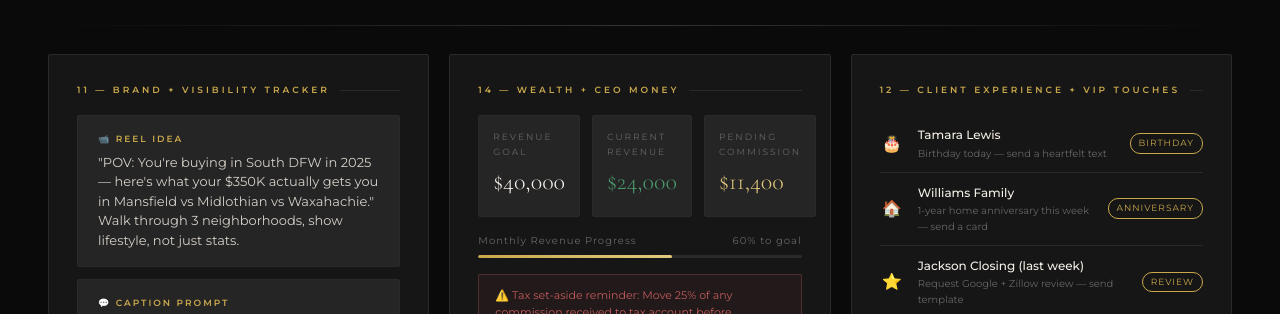
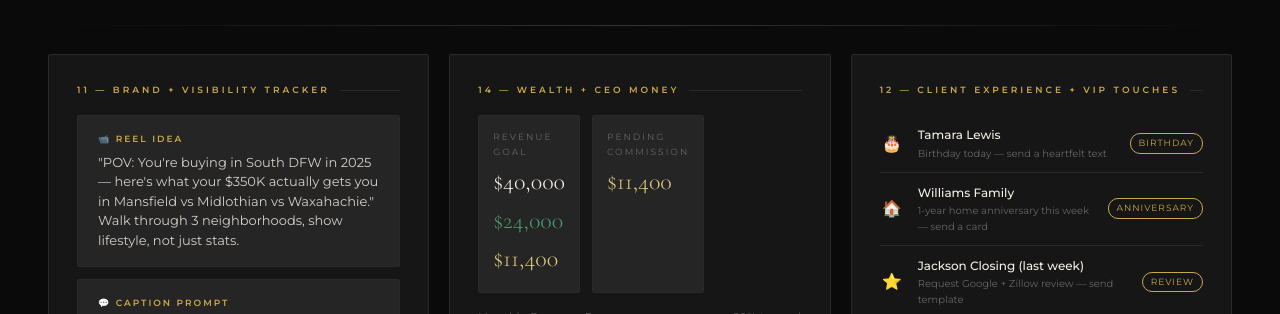
Before and after one commit to brianawesley4/morning-briefing, a plain HTML site: page index.html in a window 1280 px wide. Shown: the part 2718-3032 px from the top of the page. Drawn offline with nearby package versions, Linux system fonts and the light colour scheme.

Commit message:
Update index.html

```diff
--- a/index.html
+++ b/index.html
@@ -1461,11 +1461,9 @@
     <div class="money-stats">
       <div class="money-stat">
         <div class="m-label">Revenue Goal</div>
-        <div class="m-value" contenteditable="true">$40,000</div>
-      </div>
-      <div class="money-stat">
-        <div class="m-label">Current Revenue</div>
-        <div class="m-value green" contenteditable="true">$24,000</div>
+       <div class="m-value" id="kpi-monthlyGoal" contenteditable="true">$40,000</div>
+      <div class="m-value green" id="kpi-currentRev" contenteditable="true">$24,000</div>
+      <div class="m-value gold" id="kpi-pendingGCI" contenteditable="true">$11,400</div>
       </div>
       <div class="money-stat">
         <div class="m-label">Pending Commission</div>
```
